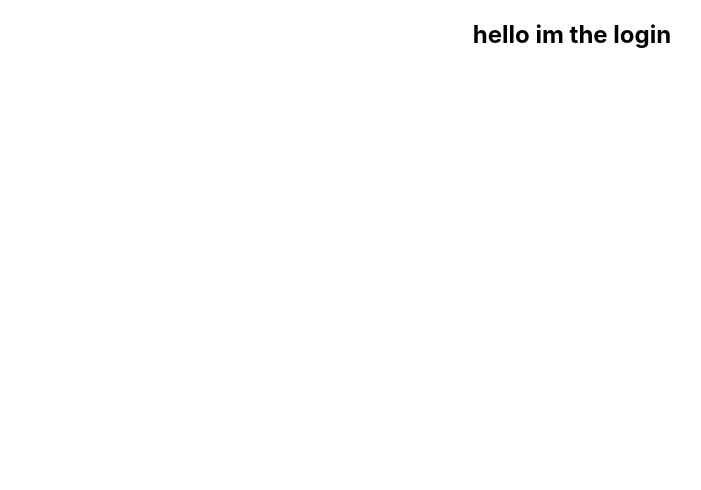
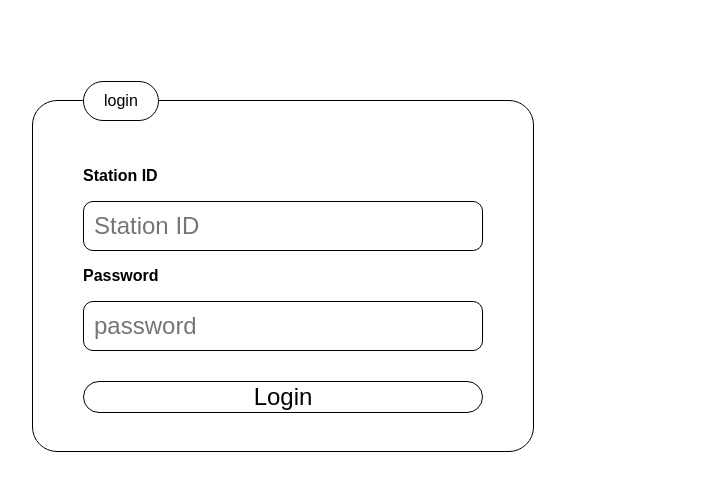
Before and after one commit to Inzurriaga/protect-web, a React app: page / in a window 1280 px wide. Shown: the whole page, without its empty margins (68-769 px from the left). Built offline with nearby package versions, Linux system fonts and the light colour scheme; a web font is replaced by a local one.

Commit message:
add css to login

```diff
--- /dev/null
+++ b/src/component/header/Header.scss
@@ -0,0 +1,3 @@
+.login-form {
+  width: 100px;
+}
--- a/src/component/login/Login.js
+++ b/src/component/login/Login.js
@@ -11,7 +11,18 @@ export default class Login extends Component {
   render() {
     return(
       <section>
-        <h1>hello im the login</h1>
+        <form className="login-form">
+            <legend>login</legend>
+            <label>
+              <p>Station ID</p>
+              <input type="text" placeholder="Station ID"></input>
+            </label>
+            <label>
+              <p>Password</p>
+              <input type="password" placeholder="password"></input>
+            </label>
+            <button>Login</button>
+        </form>
       </section>
     )
   }
--- a/src/component/login/Login.scss
+++ b/src/component/login/Login.scss
@@ -0,0 +1,49 @@
+.login-form {
+  padding-top: 50px;
+  margin: 100px;
+  width: 500px;
+  height: 300px;
+  border: 1px solid #000000;
+  border-radius: 25px;
+  position: relative;
+  display: flex;
+  flex-direction: column;
+  align-items: center;
+  legend {
+    position: absolute;
+    top: -20px;
+    left: 50px;
+    background-color: #FFFFFF;
+    border: 1px solid #000000;
+    border-radius: 25px;
+    padding: 10px 20px;
+  }
+  label {
+    width: 80%;
+    font-weight: bold;
+    text-align: left;
+    input {
+      font-size: 1.5em;
+      border: 1px solid #000000;
+      border-radius: 10px;
+      padding: 10px;
+      outline: none;
+      width: 100%;
+    }
+  }
+  button {
+    cursor: pointer;
+    margin: 30px;
+    width: 80%;
+    font-size: 1.5em;
+    background-color: #FFFFFF;
+    border: 1px solid #000000;
+    border-radius: 25px;
+    outline: none;
+    &:hover {
+      background: #727272;
+      color: #FFFFFF;
+      border-color: #FFFFFF;
+    }
+  }
+}
--- a/src/index.scss
+++ b/src/index.scss
@@ -1,11 +1,23 @@
+@import url('https://fonts.googleapis.com/css?family=Bai+Jamjuree&display=swap');
+
 body {
   margin: 0;
-  font-family: -apple-system, BlinkMacSystemFont, "Segoe UI", "Roboto", "Oxygen",
-    "Ubuntu", "Cantarell", "Fira Sans", "Droid Sans", "Helvetica Neue",
-    sans-serif;
+  box-sizing: border-box;
+  font-family: 'Bai Jamjuree', sans-serif;
   -webkit-font-smoothing: antialiased;
   -moz-osx-font-smoothing: grayscale;
 }
 
+button {
+  font-family: 'Bai Jamjuree', sans-serif;
+}
+
+input {
+  font-family: 'Bai Jamjuree', sans-serif;
+  box-sizing: border-box;
+}
+
 
 @import "./component/app/App.scss";
+@import "./component/login/Login.scss";
+@import "./component/home/Home.scss";
```
Also changed, not shown: src/component/header/Header.js (added), src/component/header/Header.test.js (added).
